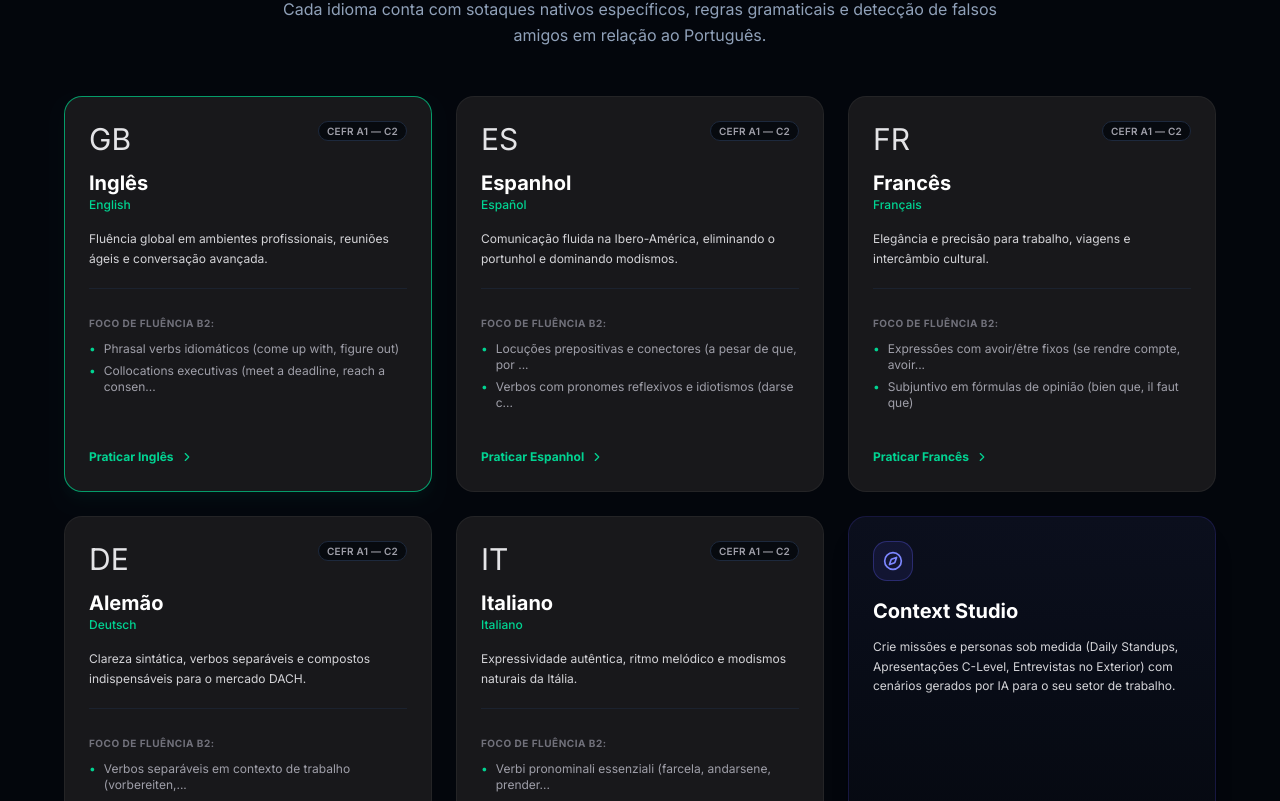
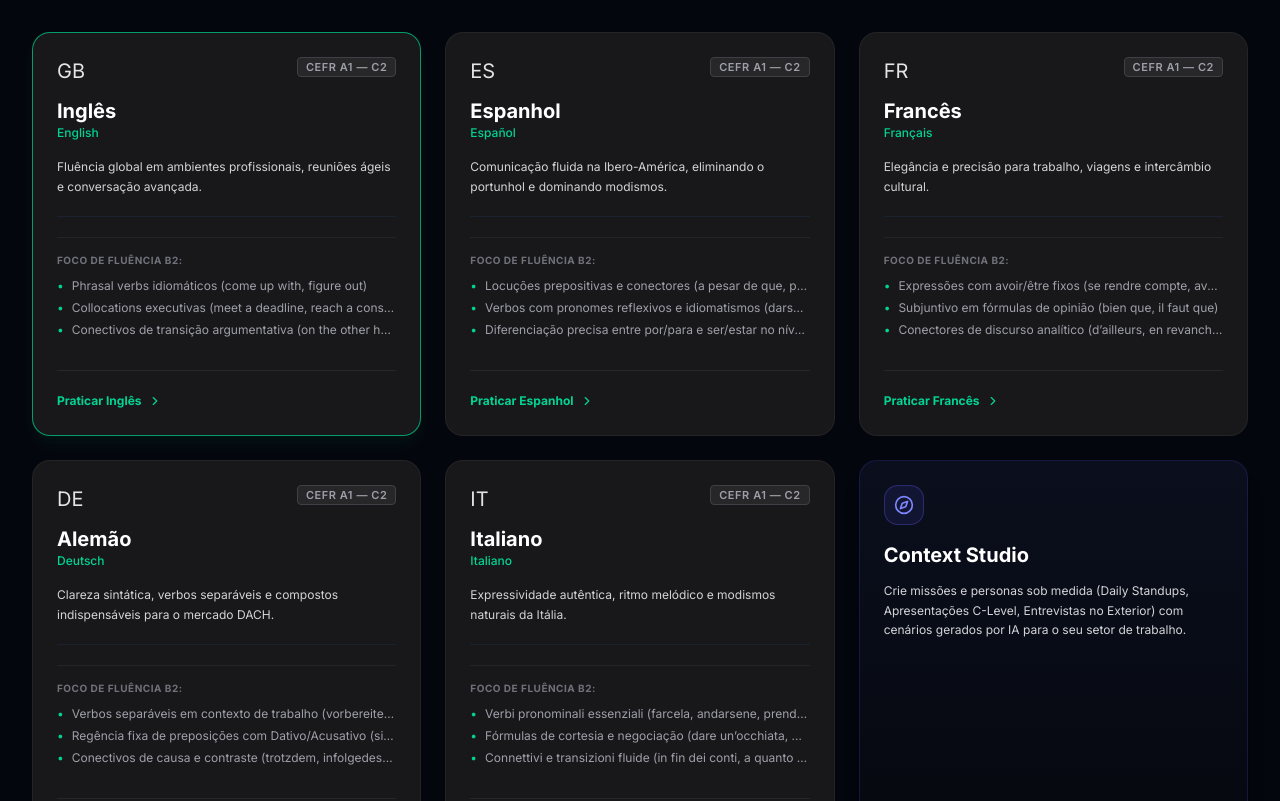
Before and after one commit to tatyanepgoncalves/uaiflow, a Next.js app: page / in a window 1280 px wide. Shown: the part 3199-4000 px from the top of the page. Built offline with nearby package versions, Linux system fonts and the light colour scheme.

Commit message:
fix: update language topics and enhance LanguageCard styling for better readability

```diff
--- a/src/components/public/home/languages/data.ts
+++ b/src/components/public/home/languages/data.ts
@@ -14,7 +14,8 @@ export const LANGUAGES_DATA: LanguageItem[] = [
     nativeName: 'English',
     topics: [
       'Phrasal verbs idiomáticos (come up with, figure out)',
-      'Collocations executivas (meet a deadline, reach a consen...',
+      'Collocations executivas (meet a deadline, reach a consensus)',
+      'Conectivos de transição argumentativa (on the other hand, in light of)',
     ],
   },
   {
@@ -28,8 +29,9 @@ export const LANGUAGES_DATA: LanguageItem[] = [
     name: 'Espanhol',
     nativeName: 'Español',
     topics: [
-      'Locuções prepositivas e conectores (a pesar de que, por ...',
-      'Verbos com pronomes reflexivos e idiotismos (darse c...',
+      'Locuções prepositivas e conectores (a pesar de que, por lo tanto)',
+      'Verbos com pronomes reflexivos e idiomatismos (darse cuenta, echar de menos)',
+      'Diferenciação precisa entre por/para e ser/estar no nível B2',
     ],
   },
   {
@@ -43,8 +45,9 @@ export const LANGUAGES_DATA: LanguageItem[] = [
     name: 'Francês',
     nativeName: 'Français',
     topics: [
-      'Expressões com avoir/être fixos (se rendre compte, avoir...',
+      'Expressões com avoir/être fixos (se rendre compte, avoir beau)',
       'Subjuntivo em fórmulas de opinião (bien que, il faut que)',
+      'Conectores de discurso analítico (d’ailleurs, en revanche)',
     ],
   },
   {
@@ -58,8 +61,9 @@ export const LANGUAGES_DATA: LanguageItem[] = [
     name: 'Alemão',
     nativeName: 'Deutsch',
     topics: [
-      'Verbos separáveis em contexto de trabalho (vorbereiten,...',
-      'Regência fixa de preposições com Dativo/Acusativo (sich...',
+      'Verbos separáveis em contexto de trabalho (vorbereiten, stattfinden)',
+      'Regência fixa de preposições com Dativo/Acusativo (sich freuen auf/über)',
+      'Conectivos de causa e contraste (trotzdem, infolgedessen)',
     ],
   },
   {
@@ -73,8 +77,9 @@ export const LANGUAGES_DATA: LanguageItem[] = [
     name: 'Italiano',
     nativeName: 'Italiano',
     topics: [
-      'Verbi pronominali essenziali (farcela, andarsene, prender...',
-      "Fórmulas de cortesia e negociação (dare un'occhiata, me...",
+      'Verbi pronominali essenziali (farcela, andarsene, prendersela)',
+      'Fórmulas de cortesia e negociação (dare un’occhiata, mettere a punto)',
+      'Connettivi e transizioni fluide (in fin dei conti, a quanto pare)',
     ],
   },
 ]
--- a/src/components/public/home/languages/language-card.tsx
+++ b/src/components/public/home/languages/language-card.tsx
@@ -21,14 +21,14 @@ export function LanguageCard({ language }: LanguageCardProps) {
       <div>
         {/* Topo: Código e Nível CEFR */}
         <div className="flex items-start justify-between">
-          <span className="font-normal text-3xl text-zinc-200">
+          <span className="font-normal text-xl text-zinc-200">
             {language.code}
           </span>
           <Badge
-            className="border-slate-800 bg-[#070A0F] font-semibold text-[10px] text-zinc-400 tracking-wide"
+            className="rounded border-zinc-700 bg-zinc-800 font-semibold text-[11px] text-zinc-400 tracking-wider"
             variant="outline"
           >
-            {language.cefr}
+            CEFR A1 — C2
           </Badge>
         </div>
 
@@ -49,7 +49,7 @@ export function LanguageCard({ language }: LanguageCardProps) {
         <div className="my-5 border-slate-800/60 border-t" />
 
         {/* Tópicos de Foco */}
-        <div>
+        <div className="space-y-1.5 border-zinc-800/80 border-t pt-2">
           <span className="font-bold text-[10px] text-zinc-500 uppercase tracking-wider">
             {language.focusTitle}
           </span>
@@ -59,8 +59,8 @@ export function LanguageCard({ language }: LanguageCardProps) {
                 className="flex items-start text-xs text-zinc-400"
                 key={topic}
               >
-                <span className="mr-2 text-[#00d492]">•</span>
-                <span>{topic}</span>
+                <span className="mr-2 text-emerald-400">•</span>
+                <span className="truncate">{topic}</span>
               </li>
             ))}
           </ul>
@@ -68,7 +68,7 @@ export function LanguageCard({ language }: LanguageCardProps) {
       </div>
 
       {/* Botão de Ação no Rodapé */}
-      <div className="mt-8">
+      <div className="mt-8 border-zinc-800 border-t pt-4">
         <Link
           className="inline-flex items-center gap-1.5 font-bold text-emerald-400 text-xs transition-colors group-hover:text-emerald-300"
           href={language.href || '#'}
--- a/src/components/public/home/languages/language-section.tsx
+++ b/src/components/public/home/languages/language-section.tsx
@@ -5,8 +5,8 @@ import { LanguagesSectionHeader } from './section-header'
 
 export default function LanguagesSection() {
   return (
-    <section className="w-full bg-[#03060C] px-4 py-16 sm:px-6 lg:px-8">
-      <div className="mx-auto max-w-6xl space-y-12">
+    <section className="flex w-full max-w-7xl items-center justify-center bg-[#03060C] px-4 sm:px-6 lg:px-8">
+      <div className="w-full space-y-12">
         {/* Cabeçalho */}
         <LanguagesSectionHeader />
 
--- a/src/components/public/home/routine/routine-section.tsx
+++ b/src/components/public/home/routine/routine-section.tsx
@@ -5,7 +5,7 @@ import RoutineTopics from './routine-topics'
 
 export default function RoutineSection() {
   return (
-    <div className="w-full max-w-6xl p-4 sm:p-6 lg:p-8">
+    <div className="w-full max-w-7xl p-4 sm:p-6 lg:p-8">
       <section className="mx-auto w-full overflow-hidden rounded-3xl border border-zinc-800 bg-zinc-900 p-8 sm:p-12">
         <div className="grid grid-cols-1 items-center gap-8 sm:gap-12 lg:grid-cols-2">
           <div className="space-y-6">
```
